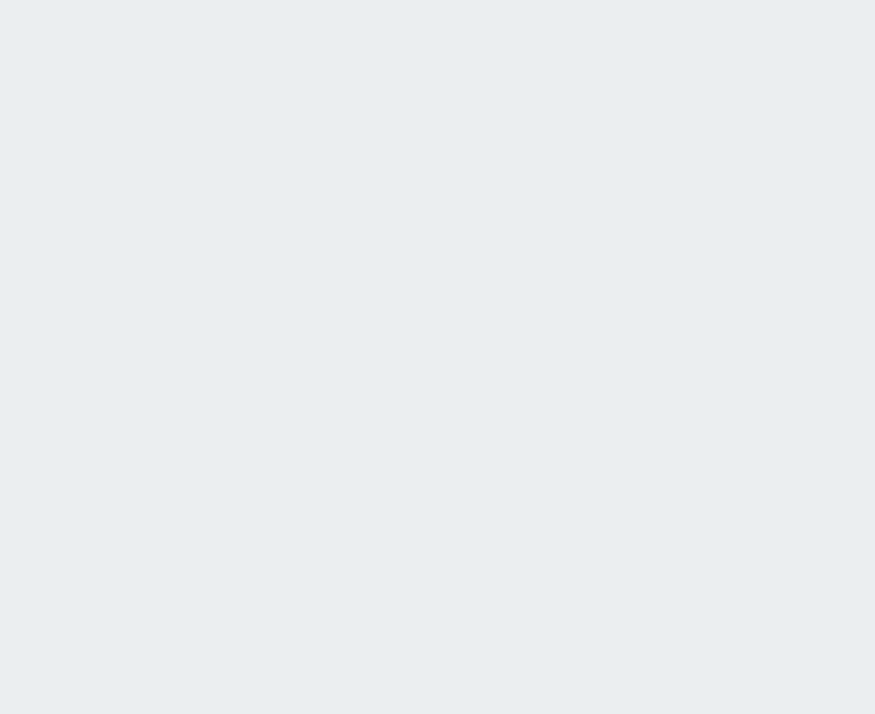
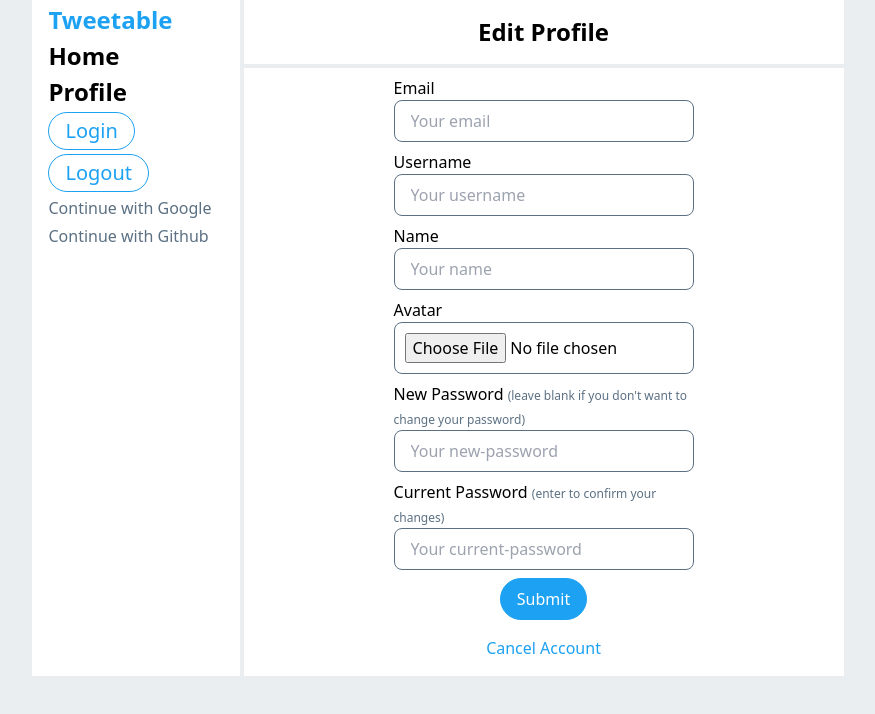
Before and after one commit to xtrator/tailwind-tweetable, a React (Vite) app: page /profile/edit in a window 1280 px wide. Before the commit this address had no page. Shown: the top 714 px of the page, without its empty margins (202-1077 px from the left). Built offline with nearby package versions, Linux system fonts and the light colour scheme.

Commit message:
implement edit profile page

```diff
--- a/src/App.jsx
+++ b/src/App.jsx
@@ -3,12 +3,14 @@
 import Home from "./routes/Home";
 import Login from "./routes/sessions/Login";
 import Profile from "./routes/Profile";
+import EditProfile from "./routes/EditProfile";
 
 function App() {
   return (
     <Routes>
       <Route path={"/"} element={<Home />} />
       <Route path="profile" element={<Profile />} />
+      <Route path="profile/edit" element={<EditProfile />} />
       <Route path={"components"} element={<Components />} />
       <Route path="/login" element={<Login />} />
     </Routes>
--- /dev/null
+++ b/src/routes/EditProfile.jsx
@@ -0,0 +1,57 @@
+import React from "react";
+import Nav from "../components/page/Nav";
+import TextInput from "../components/form/TextInput";
+import { Link } from "react-router-dom";
+
+export default function EditProfile() {
+  return (
+    <>
+      <div className="flex justify-center">
+        <div className="flex gap-1">
+          <Nav />
+          <div className="2xl:w-[800px] sm:w-[600px]">
+            <div className="flex flex-col gap-1">
+              <h2 className="p-4 text-2xl font-semibold text-center bg-white">
+                Edit Profile
+              </h2>
+              <div className="flex justify-center p-2 bg-white">
+                <form className="flex flex-col items-center w-[300px] gap-2">
+                  <TextInput inputType={"email"}>Email</TextInput>
+                  <TextInput inputType={"username"}>Username</TextInput>
+                  <TextInput inputType={"name"}>Name</TextInput>
+                  <label>
+                    Avatar
+                    <input
+                      type="file"
+                      name="avatar"
+                      accept="image/*,.pdf"
+                      className="border border-secondary-text w-full p-[10px] rounded-lg"
+                    />
+                  </label>
+                  <TextInput inputType={"new-password"}>
+                    New Password{" "}
+                    <span className="text-xs text-secondary-text">
+                      (leave blank if you don't want to change your password)
+                    </span>
+                  </TextInput>
+                  <TextInput inputType={"current-password"}>
+                    Current Password{" "}
+                    <span className="text-xs text-secondary-text">
+                      (enter to confirm your changes)
+                    </span>
+                  </TextInput>
+                  <button className="bg-primary text-white border border-primary rounded-full px-4 py-2">
+                    Submit
+                  </button>
+                  <Link className="text-primary  px-4 py-2">
+                    Cancel Account
+                  </Link>
+                </form>
+              </div>
+            </div>
+          </div>
+        </div>
+      </div>
+    </>
+  );
+}
--- a/src/routes/Profile.jsx
+++ b/src/routes/Profile.jsx
@@ -2,6 +2,7 @@
 import Nav from "../components/page/Nav";
 import Tweets from "../components/tweet/Tweets";
 import avatarUrl from "../assets/images/avatar.png";
+import { Link } from "react-router-dom";
 
 export default function Profile() {
   return (
@@ -22,9 +23,12 @@
               <p className="text-base text-secondary-text">
                 CAL Joined on January 13, 2020
               </p>
-              <button className=" font-light hover:text-primary-hover text-primary hover:border-primary-hover border-primary border rounded-full py-1 px-4 mt-2">
+              <Link
+                to="/profile/edit"
+                className="font-light hover:text-primary-hover text-primary hover:border-primary-hover border-primary border rounded-full py-1 px-4 mt-2"
+              >
                 Edit Profile
-              </button>
+              </Link>
               <div className="flex w-full border-px border-background">
                 <p className="text-xl font-semi hover:text-primary w-full text-center">
                   Tweets
```
